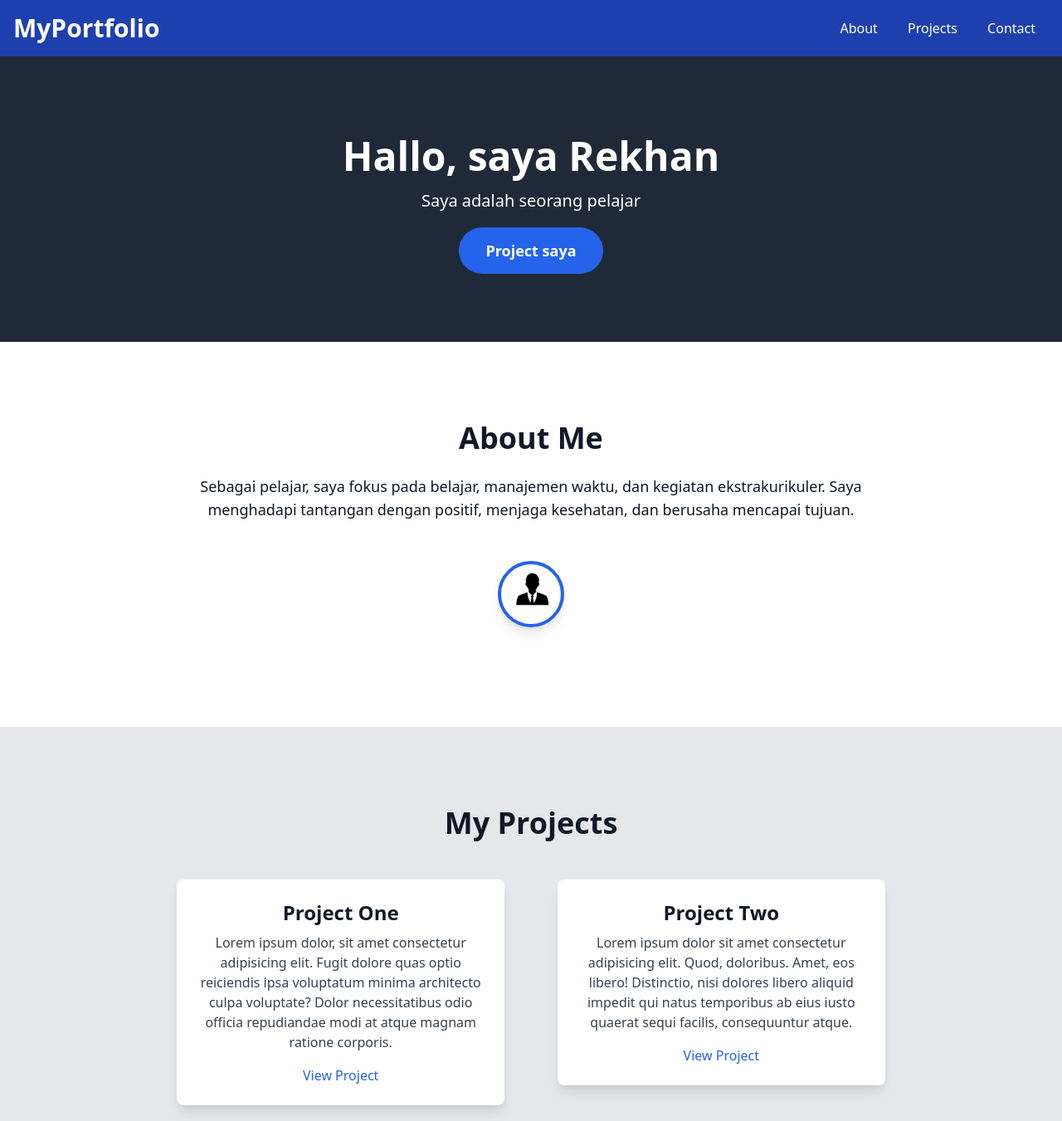
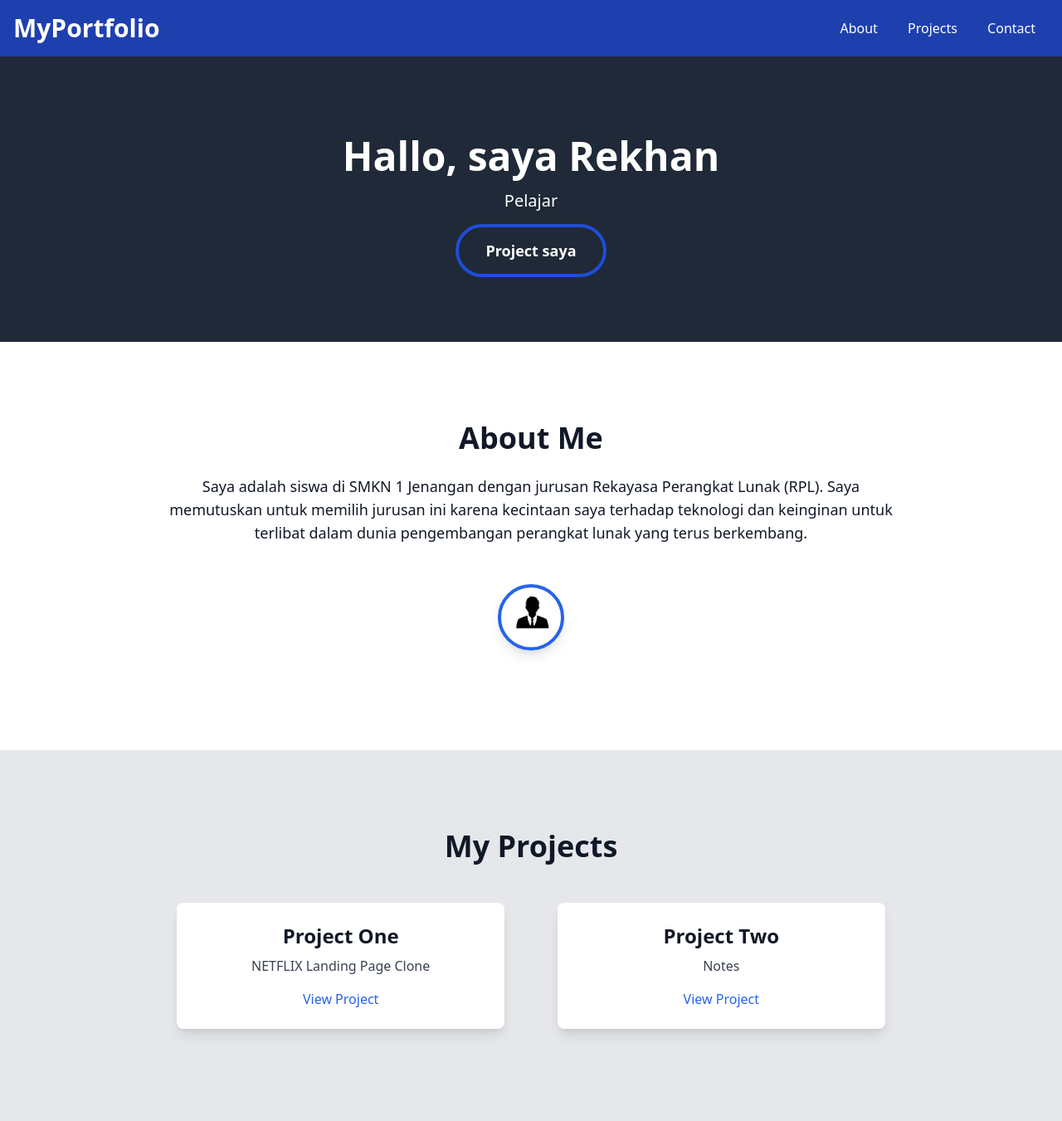
Before and after one commit to cubefreaker/belajar-tailwind, a website: page rekhan/index.html in a window 1280 px wide. Shown: the top 1351 px of the page at 83% size. Drawn offline with nearby package versions, Linux system fonts and the light colour scheme; files that its build step writes are made by us from their sources.

Commit message:
update hero, about, projects section

```diff
--- a/rekhan/index.html
+++ b/rekhan/index.html
@@ -26,8 +26,8 @@
     <header class="bg-gray-800 text-white text-center py-24">
         <div class="container mx-auto">
             <h1 class="text-5xl font-bold mb-4">Hallo, saya Rekhan</h1>
-            <p class="text-xl mb-8">Saya adalah seorang pelajar</p>
-            <a href="#projects" class="bg-blue-600 text-white px-8 py-4 rounded-full font-semibold text-lg hover:bg-blue-500 transition duration-300">Project saya</a>
+            <p class="text-xl mb-8">Pelajar</p>
+            <a href="#projects" class="bg-transparent border-4 border-blue-700 text-white px-8 py-4 rounded-full font-semibold text-lg hover:bg-blue-500 transition duration-300">Project saya</a>
         </div>
     </header>
 
@@ -35,7 +35,7 @@
     <section id="about" class="py-24 bg-white">
         <div class="container mx-auto text-center">
             <h2 class="text-4xl font-bold mb-6">About Me</h2>
-            <p class="text-lg mb-12 px-4 md:px-16 lg:px-48">Sebagai pelajar, saya fokus pada belajar, manajemen waktu, dan kegiatan ekstrakurikuler. Saya menghadapi tantangan dengan positif, menjaga kesehatan, dan berusaha mencapai tujuan.</p>
+            <p class="text-lg mb-12 px-4 md:px-16 lg:px-48">Saya adalah siswa di SMKN 1 Jenangan dengan jurusan Rekayasa Perangkat Lunak (RPL). Saya memutuskan untuk memilih jurusan ini karena kecintaan saya terhadap teknologi dan keinginan untuk terlibat dalam dunia pengembangan perangkat lunak yang terus berkembang.</p>
             <img src="img/gambar.png" alt="Profile Picture" class="w-50 h-20 mx-auto rounded-full border-4 border-blue-600 shadow-lg mb-6">
         </div>
     </section>
@@ -48,14 +48,14 @@
                 <div class="w-full sm:w-1/2 lg:w-1/3 p-4">
                     <div class="bg-white p-6 rounded-lg shadow-lg hover:shadow-xl transition-shadow duration-300">
                         <h3 class="text-2xl font-semibold mb-2">Project One</h3>
-                        <p class="text-gray-700 mb-4">Lorem ipsum dolor, sit amet consectetur adipisicing elit. Fugit dolore quas optio reiciendis ipsa voluptatum minima architecto culpa voluptate? Dolor necessitatibus odio officia repudiandae modi at atque magnam ratione corporis.</p>
+                        <p class="text-gray-700 mb-4">NETFLIX Landing Page Clone</p>
                         <a href="#" class="text-blue-600 hover:underline">View Project</a>
                     </div>
                 </div>
                 <div class="w-full sm:w-1/2 lg:w-1/3 p-4">
                     <div class="bg-white p-6 rounded-lg shadow-lg hover:shadow-xl transition-shadow duration-300">
                         <h3 class="text-2xl font-semibold mb-2">Project Two</h3>
-                        <p class="text-gray-700 mb-4">Lorem ipsum dolor sit amet consectetur adipisicing elit. Quod, doloribus. Amet, eos libero! Distinctio, nisi dolores libero aliquid impedit qui natus temporibus ab eius iusto quaerat sequi facilis, consequuntur atque.</p>
+                        <p class="text-gray-700 mb-4">Notes</p>
                         <a href="#" class="text-blue-600 hover:underline">View Project</a>
                     </div>
                 </div>
```
